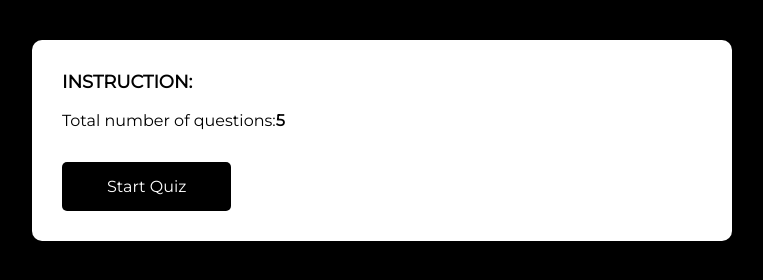
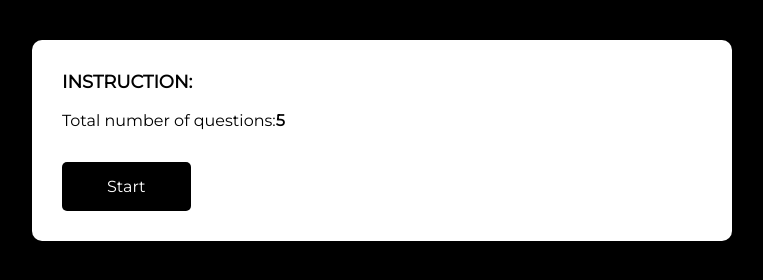
Before and after one commit to mahitha-1310/Quiz-Website, a plain HTML site: page index.html in a window 1280 px wide. Shown: the whole page, without its empty margins (258-1021 px from the left). Drawn offline with Linux system fonts and the light colour scheme.

Commit message:
Changed button name

```diff
--- a/index.html
+++ b/index.html
@@ -10,7 +10,7 @@
         <div class="home-box custom-box">
             <h3>INSTRUCTION:</h3>
             <p>Total number of questions:<span class=total-questions></span></p>
-            <button type="button" class="btn" onclick="startQuiz()">Start Quiz</button>
+            <button type="button" class="btn" onclick="startQuiz()">Start</button>
         </div>
 
         <div class="quiz-box custom-box hide">
```
